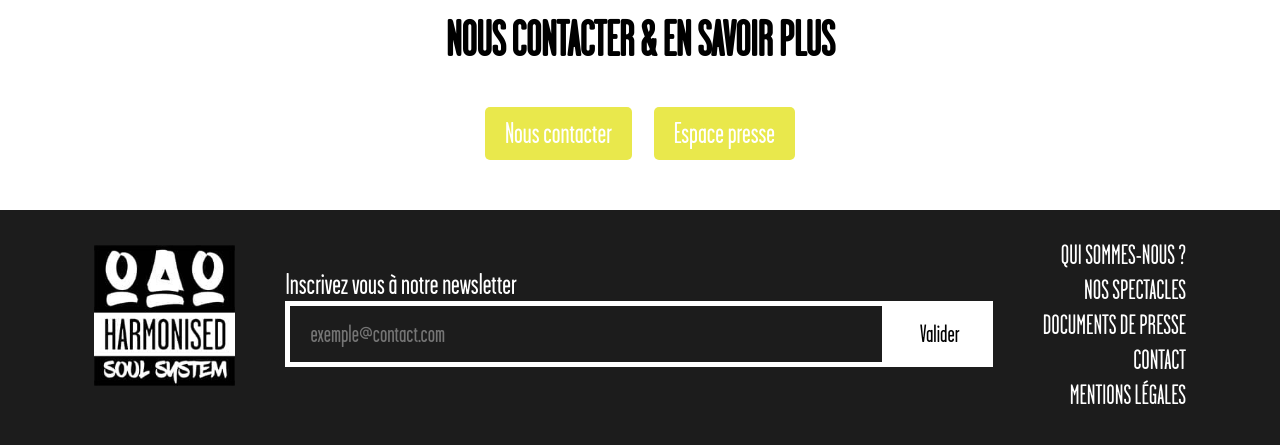
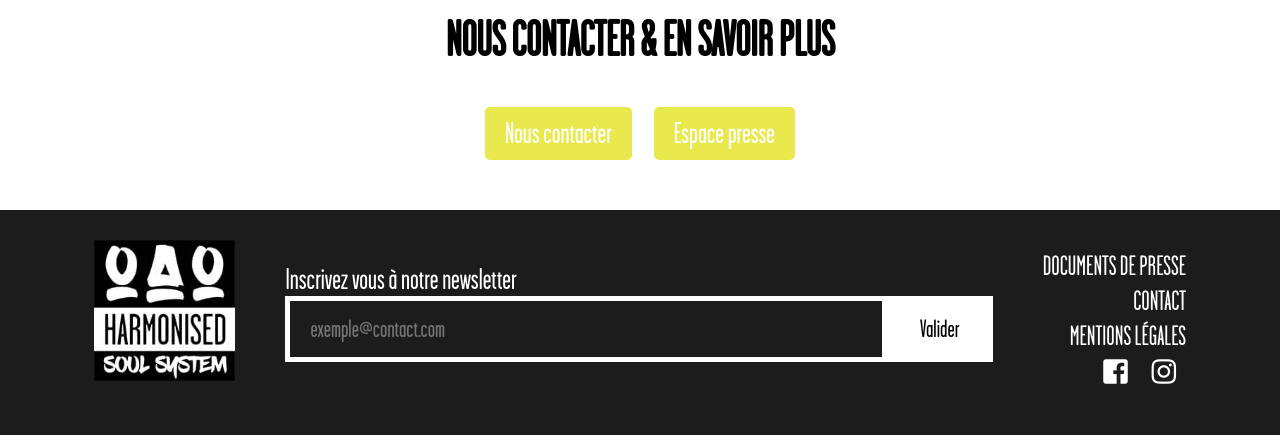
Before and after one commit to iamfaycal/hss, a PHP site: page /index.php in a window 1280 px wide. Shown: the part 2019-2464 px from the top of the page. Run offline with PHP 8.4, Linux system fonts and the light colour scheme.

Commit message:
feat: ajout des icones de reseaux sociaux

```diff
--- a/footer.php
+++ b/footer.php
@@ -11,11 +11,17 @@
                     </div>
                     <div class="footer_right">
                         <ul>
-                            <li><a href="/hss/qui-sommes-nous">Qui sommes-nous ?</a></li>
-                            <li><a href="/hss/nos-spectacles">Nos spectacles</a></li>
                             <li><a href="/hss/presse">Documents de presse</a></li>
                             <li><a href="/hss/contact">Contact</a></li>
                             <li><a href="/hss/mentions-legales">Mentions légales</a></li>
+                            <li style="color: white; font-size: 30px;">
+                                <a href="javascript:alert('En construction')">
+                                    <i class="fab fa-facebook-square" style="margin: 0 10px;"></i>
+                                </a>
+                                <a href="javascript:alert('En construction')">
+                                    <i class="fab fa-instagram" style="margin: 0 10px;"></i>
+                                </a>
+                            </li>
                         </ul>
                     </div>
                 </div>
```
